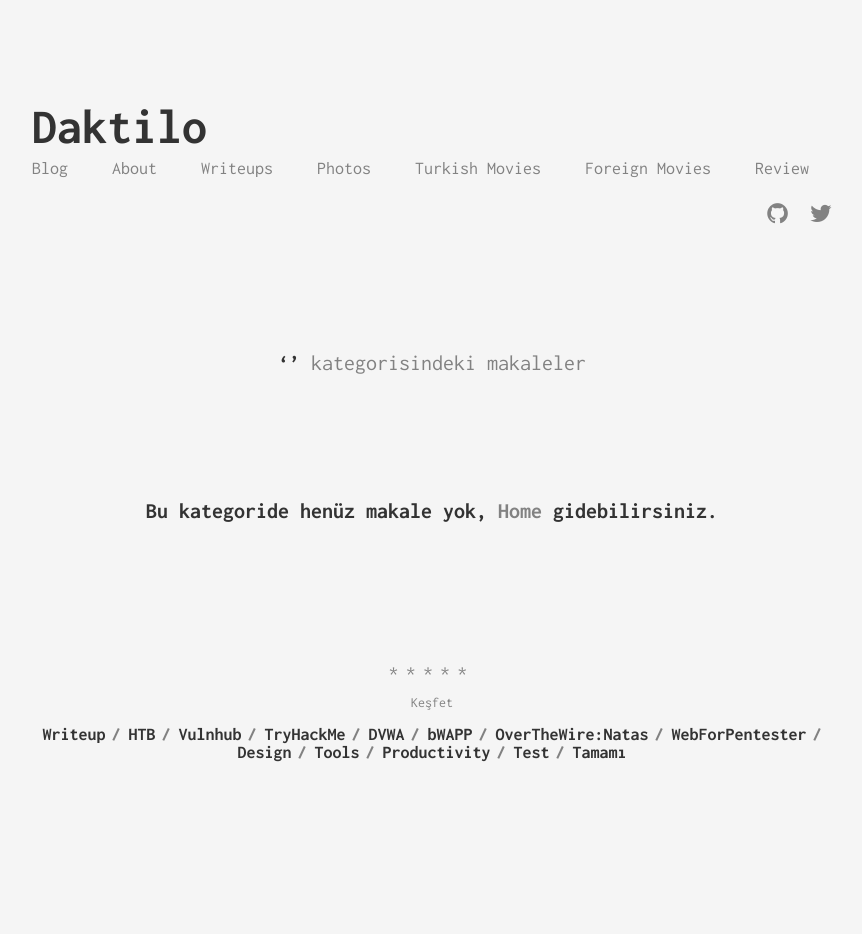
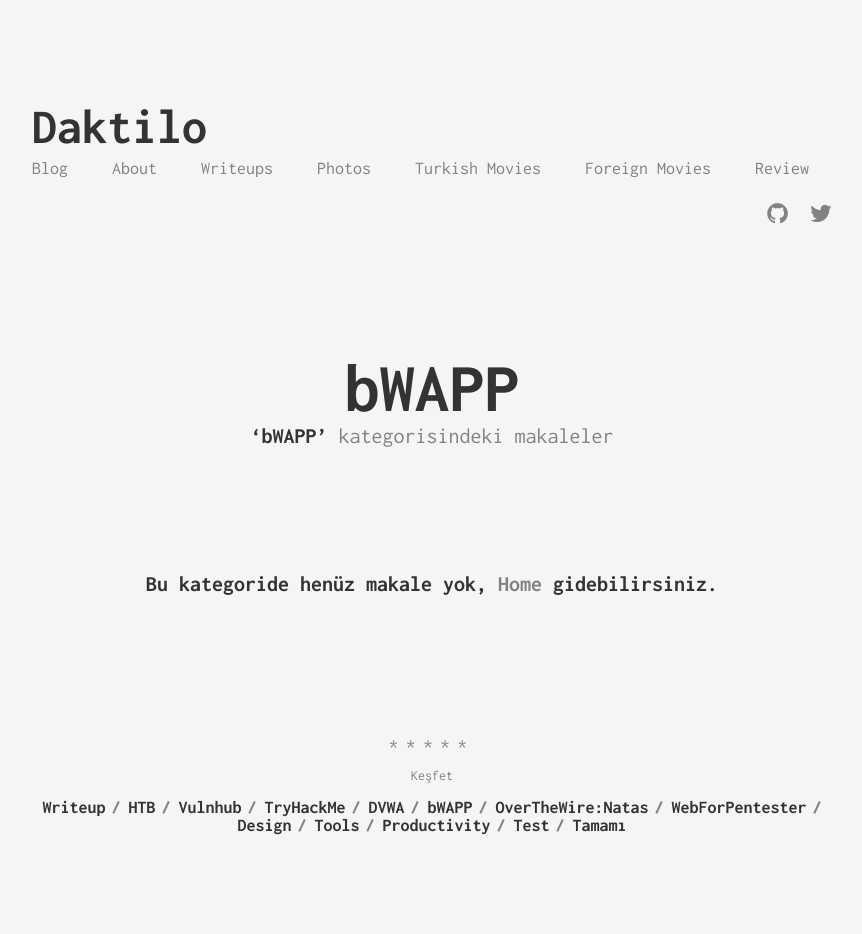
Before and after one commit to JohnGkmn/JohnGkmn.github.io, a Jekyll site: the page built from categories/bwapp.html, in a window 1280 px wide. Shown: the whole page, without its empty margins (208-1070 px from the left). Built offline with Jekyll 4.4.1, drawn with Linux system fonts in a browser that asks for light colours; before the commit the page ends 900 px from its top, so only the background shows below that.

Commit message:
Update categories.yml

```diff
--- a/_data/categories.yml
+++ b/_data/categories.yml
@@ -13,7 +13,7 @@
 - slug: dvwa
   name: DVWA
 
-- slug: bWAPP
+- slug: bwapp
   name: bWAPP
 
 - slug: overthewirenatas
```
